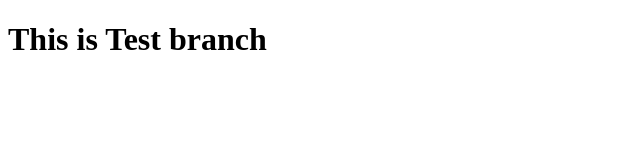
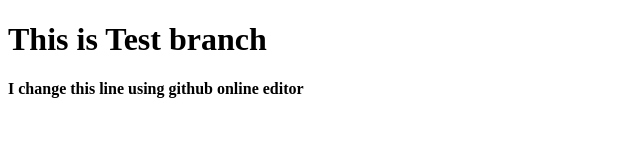
Before and after one commit to Nishanibandanage/Github_Test, a plain HTML site: page index.html in a window 1280 px wide. Shown: the whole page, without its empty margins (0-640 px from the left). Drawn offline with Linux system fonts and the light colour scheme.

Commit message:
I change index.html file using github online editor

```diff
--- a/index.html
+++ b/index.html
@@ -7,7 +7,8 @@
     <title>Test Branch</title>
 </head>
 <body>
-    <h1> This is Test branch</h1>
+    <h1> This is Test branch </h1>
+    <h4> I change this line using github online editor </h4>
 
 </body>
 </html>
```
